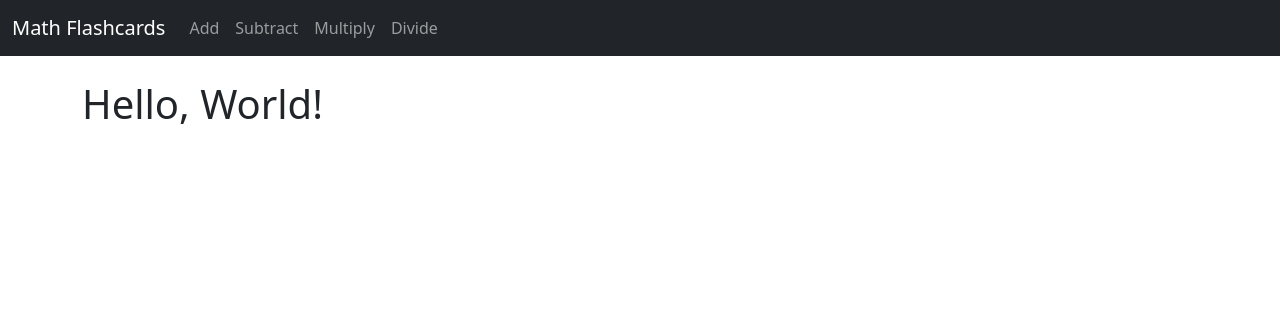
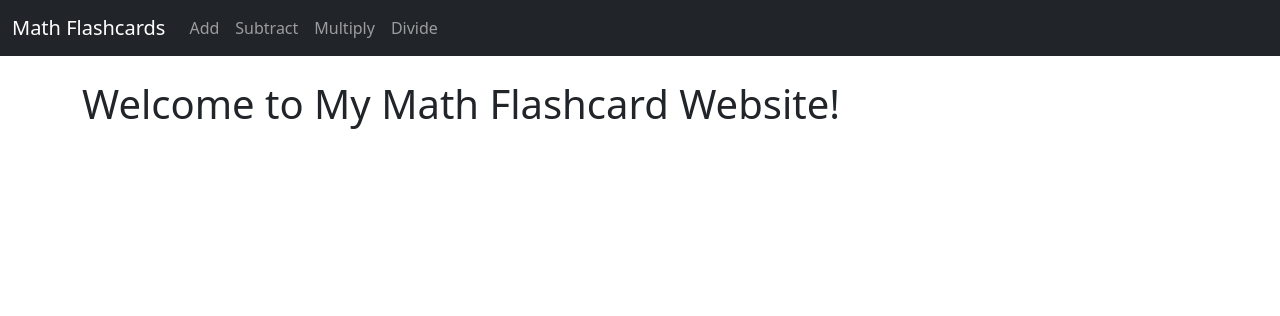
Before and after one commit to pushpakjalan02/django-flashcards, a Django app: page / in a window 1280 px wide. Shown: the top 316 px of the page. Run offline with Django 4.2, Linux system fonts and the light colour scheme.

Commit message:
Tweaked home page

```diff
--- a/website/templates/home.html
+++ b/website/templates/home.html
@@ -1,6 +1,6 @@
 {% extends 'base.html' %}
 
 {% block content %}
-  <h1>Hello, World!</h1>
+  <h1>Welcome to My Math Flashcard Website!</h1>
 
 {% endblock %}
```
